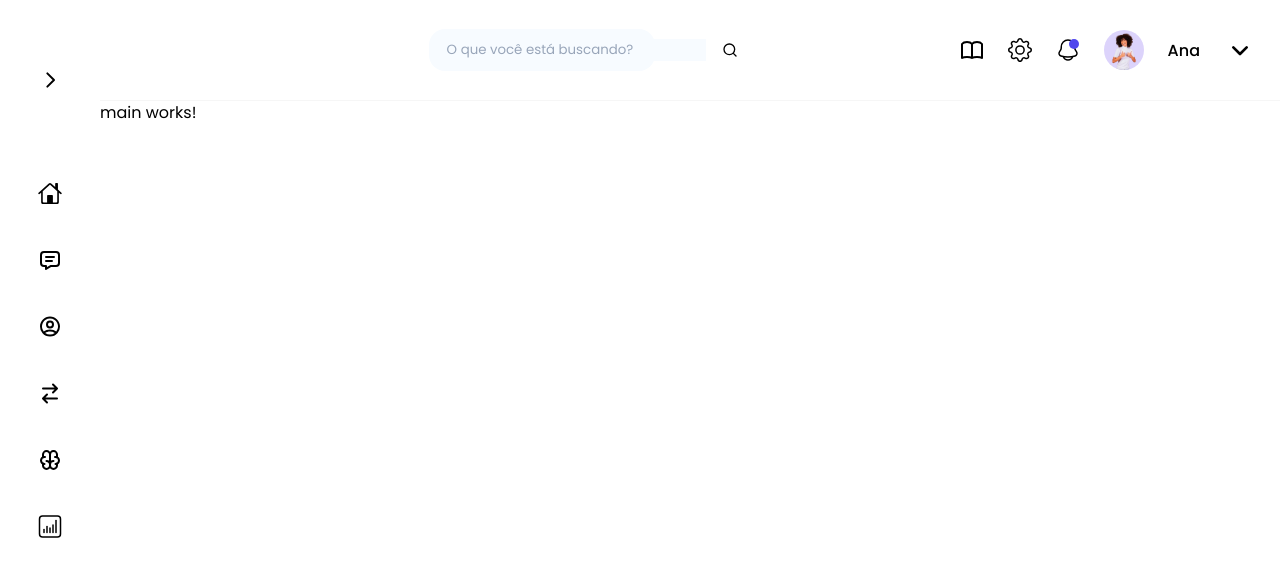
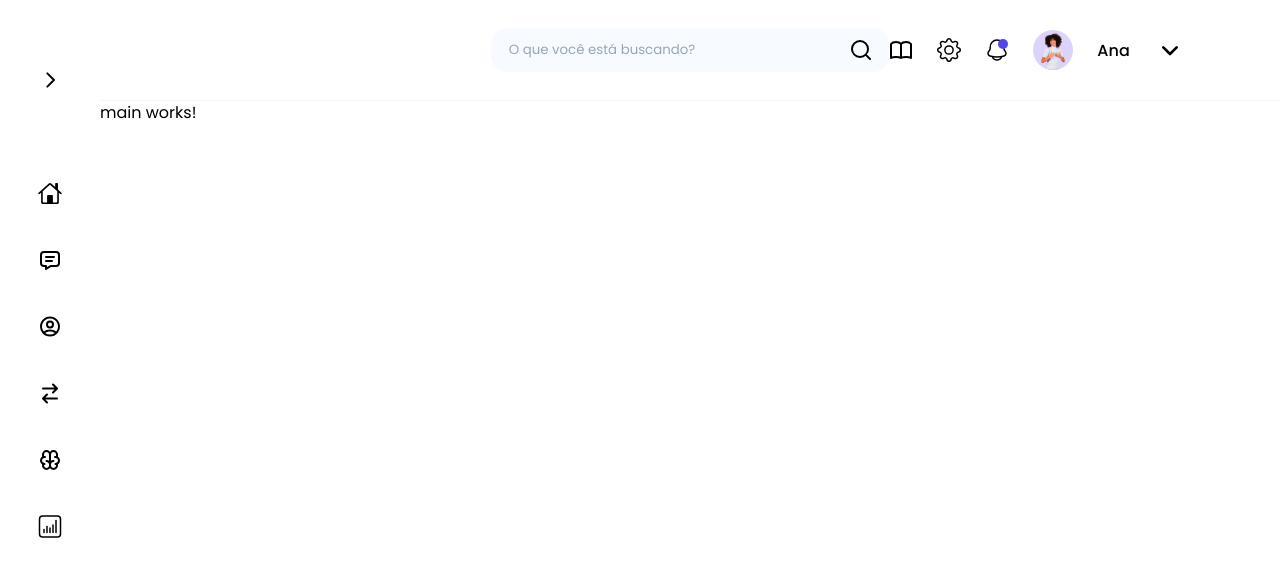
Before and after one commit to leo3210k/Teste_First_Decision, an Angular app: page / in a window 1280 px wide. Shown: the top 576 px of the page. Built offline with nearby package versions, Linux system fonts and the light colour scheme.

Commit message:
feat: add flex 1 to header items

```diff
--- a/src/app/components/header/header.component.css
+++ b/src/app/components/header/header.component.css
@@ -7,6 +7,10 @@
   justify-content: space-between;
   align-items: center;
   box-shadow: rgba(27, 31, 35, 0.04) 0px 1px 0px, rgba(255, 255, 255, 0.25) 0px 1px 0px inset;
+}
+
+.header > div {
+  flex: 1;
 }
 
 .header__search {
```
